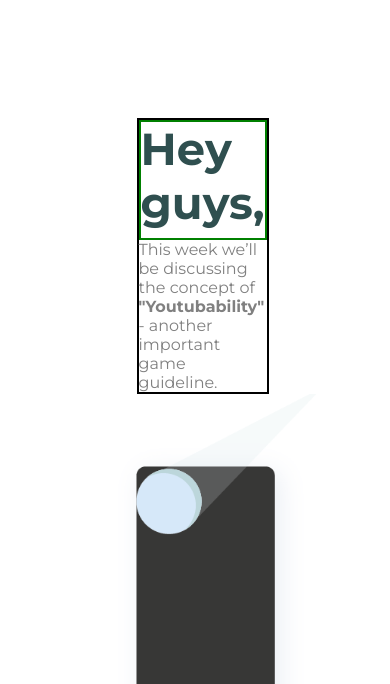
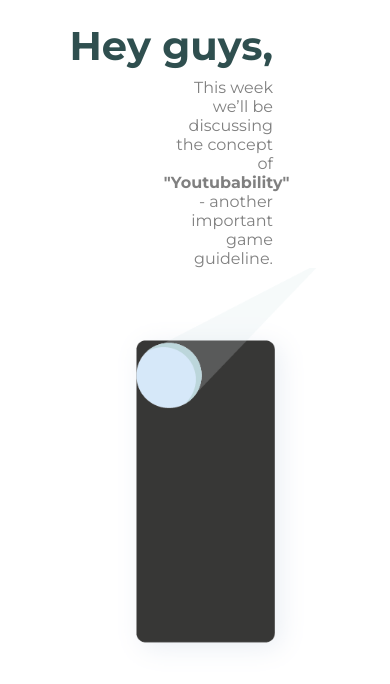
Before and after one commit to santarinareyes/responsivhemsida1, a website: page index.html in a window 390 px wide. Shown: the part 810-1494 px from the top of the page. Drawn offline with Linux system fonts and the light colour scheme.

Commit message:
responsive final

```diff
--- a/index.html
+++ b/index.html
@@ -13,10 +13,10 @@
     </header>
 
     <!-- introduction -->
-    <article class="intro">
+    <section class="introduction">
     <h2 class="hey-guys">Hey guys,</h2>
     <p class="p-start">This week we’ll be discussing the concept of <strong>"Youtubability"</strong> - another important game guideline.</p>
-    </article>
+    </section>
 
     <!-- Start of Youtubability -->
     <article class="articles1">
--- a/sass/body.scss
+++ b/sass/body.scss
@@ -1,19 +1,20 @@
 /* introduction */
-.intro {
-    max-width: 30%;
-    margin-left: 40%;
+.introduction {
+    display: flex;
+    flex-direction: column;
+    align-items: flex-end;
+    width: 70%;
 }
 
 .hey-guys {
-    width: 80%;
     text-align: right;
     font-size: 3rem;
     padding-bottom: 1rem;
 }
 
 .p-start {
+    width: 40%;
     text-align: right;
-    padding-right: 5rem;
 }
 
 /* Start of Youtubability */
@@ -70,7 +71,7 @@
 
 .articles3 {
     margin: auto;
-    max-width: 50%;
+    max-width: 80%;
 }
 
 .article3-p {
@@ -100,5 +101,5 @@
 }
 
 .totw-p {
-    width: 50%
+    width: 80%
 }
--- a/sass/header.scss
+++ b/sass/header.scss
@@ -2,7 +2,7 @@
 header {
     text-align: center;
     background: url(bilder/bilder/header.png.png);
-    height: 110vh;
+    height: 98.5vh;
     background-position: center;
     background-size: cover;
     background-repeat: no-repeat;
--- a/sass/queries.scss
+++ b/sass/queries.scss
@@ -1,38 +1,17 @@
 /* media queries */
-@media (max-width: 670px) {
+@media (max-width: 700px) {
+    /* introduction */
     .intro {
         max-width: 100%;
-        border: 2px solid black;
+        margin: 0;
     }
     .hey-guys {
-        width: 100%;
-        border: 2px solid green;
-    }
-    .article3-p {
-    padding-top: 0;
-    }
-}
-
-@media (max-width: 700px) {
-
-    /*article position */
-    article {
-    width: 100%;
-    }
-    /* introduction */
-    .hey-guys {
-        width: 100%;
         text-align: left;
         font-size: 2rem;
         padding-bottom: .5rem;
     }
 
-    .p-start {
-        padding: 0;
-        text-align: left;
-    }
-
-    /* Start of Youtubability */
+    /* Start of You8ubability */
     .articles1 {
         display: flex;
         flex-direction: column;
@@ -54,7 +33,7 @@
     }
 
     .article1-p {
-        padding-bottom: 1rem;
+        padding-bottom: 0;
     }
 
     .articles2 {
@@ -84,6 +63,7 @@
     }
 
     .article3-p {
+        padding-top: 1rem;
         text-align: left;
     }
     .totw-p {
@@ -94,46 +74,15 @@
     }
 }
 
-@media (max-width: 835px) {
+@media (max-width: 910px) {
     .hey-guys {
-        width: 100%;
-        text-align: left;
-        font-size: 2rem;
+        font-size: 2.5rem;
         padding-bottom: .5rem;
     }
 }
 
-@media (max-width: 900px) {
-    .intro {
-        max-width: 100%;
-        margin-left: 35%;
-        }
-    .hey-guys {
-        font-size: 2.8rem;
-    }
-}
-
 @media (max-width: 1120px) {
-    .intro {
-        max-width: 50%;
-        margin-left: 40%;
-        }
-
     .article2-p1 {
     padding-top: 1rem;
     }
 }
-
-@media (max-width: 1380px) {
-    .intro {
-    max-width: 40%;
-    margin-left: 40%;
-    }
-}
-
-@media (max-width: 1800px) {
-    .intro {
-    max-width: 34%;
-    margin-left: 35%;
-    }
-}
```
Also changed, not shown: style.css.
